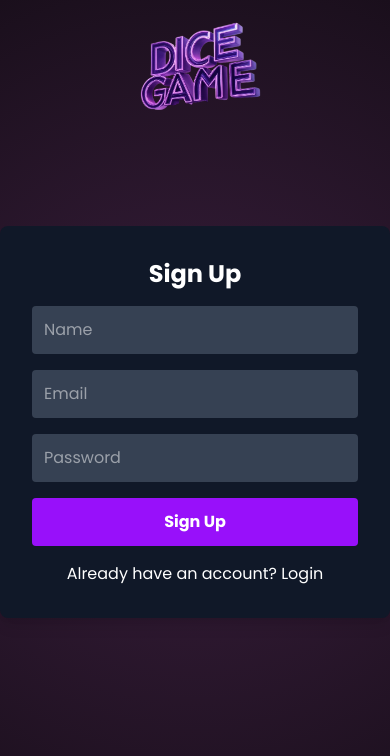
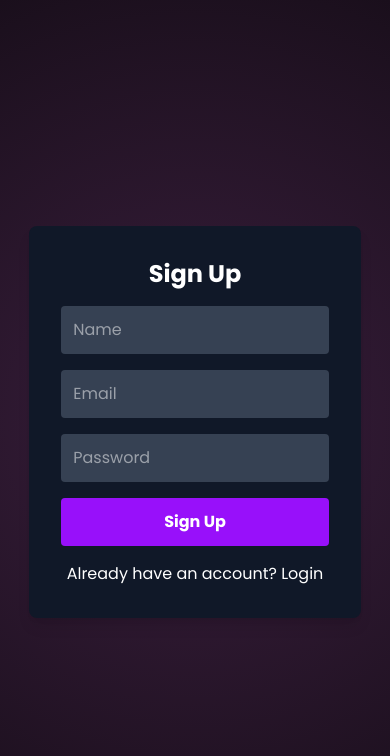
Before and after one commit to Segebari/dice-game-test, a React (Vite) app in the folder frontend/: page / in a window 390 px wide. Shown: the top 756 px of the page. Built offline with nearby package versions, Linux system fonts and the light colour scheme.

Commit message:
"responsive edit game ui"

```diff
--- a/frontend/src/Auth.jsx
+++ b/frontend/src/Auth.jsx
@@ -110,20 +110,10 @@ const Auth = () => {
         />
       </div>
 
-      <img
-                src={loadScreen}
-                alt="Dice Game"
-                className="absolute w-40 top-5 sm:top-3 xl:top-5 "
-                style={{
-                  left: "50%",
-                  transform: "translateX(-50%)",
-                }}
-              />
-
       <div
         className={`transition-opacity duration-500 ${
           isLoading ? "opacity-0" : "opacity-100"
-        } bg-gray-900 p-8 rounded-lg shadow-lg w-full`}
+        } bg-gray-900 p-8 rounded-lg shadow-lg w-[85%] sm:w-[70%] lg:w-[40%]`}
       >
         <h2 className="text-2xl font-bold text-center mb-4">
           {isSignup ? "Sign Up" : "Login"}
```
